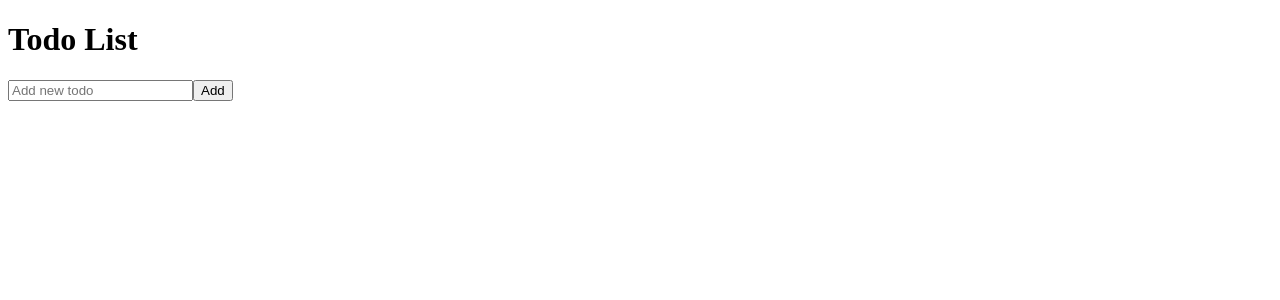
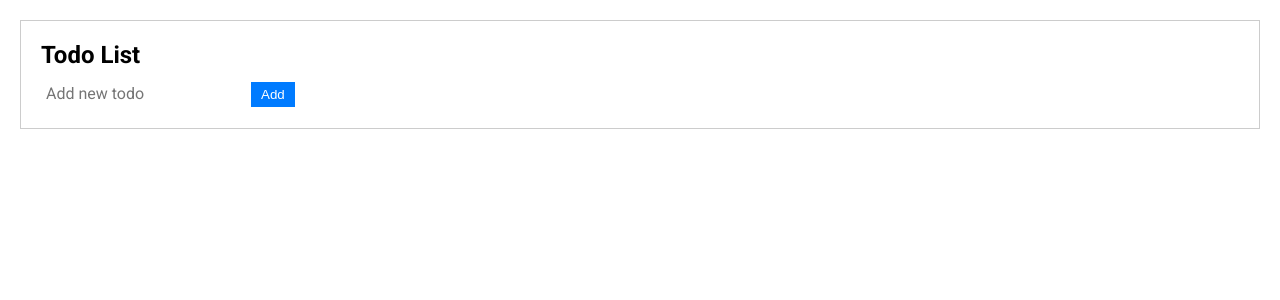
Before and after one commit to ankurhalder/OCTANET_FEBRUARY_TODO_LIST, a React (Vite) app: page / in a window 1280 px wide. Shown: the top 300 px of the page. Built offline with nearby package versions, Linux system fonts and the light colour scheme; a web font is replaced by a local one.

Commit message:
Update TodoList component and index.html

```diff
--- a/component/TodoList.jsx
+++ b/component/TodoList.jsx
@@ -16,7 +16,7 @@ function TodoList() {
   };
 
   return (
-    <div>
+    <div className="todo-list">
       <h1>Todo List</h1>
       <input
         type="text"
--- a/index.html
+++ b/index.html
@@ -4,7 +4,8 @@
     <meta charset="UTF-8" />
     <link rel="icon" type="image/svg+xml" href="/vite.svg" />
     <meta name="viewport" content="width=device-width, initial-scale=1.0" />
-    <title>MYToodle</title>
+    <link rel="stylesheet" href="/styles/main.scss" />
+    <title>My Toodle</title>
   </head>
   <body>
     <div id="root"></div>
--- a/styles/components/_manifest.scss
+++ b/styles/components/_manifest.scss
@@ -0,0 +1 @@
+@import "todo-list";
--- /dev/null
+++ b/styles/components/_todo-list.scss
@@ -0,0 +1,37 @@
+.todo-list {
+  margin: 20px;
+  padding: 20px;
+  border: 1px solid #ccc;
+
+  h1 {
+    font-size: 24px;
+    margin-bottom: 10px;
+  }
+
+  input[type="text"] {
+    width: 200px;
+    padding: 5px;
+    margin-right: 10px;
+  }
+
+  button {
+    padding: 5px 10px;
+    background-color: #007bff;
+    color: #fff;
+    border: none;
+    cursor: pointer;
+
+    &:hover {
+      background-color: #0056b3;
+    }
+  }
+
+  ul {
+    list-style-type: none;
+    padding: 0;
+  }
+
+  li {
+    margin-bottom: 5px;
+  }
+}
```
